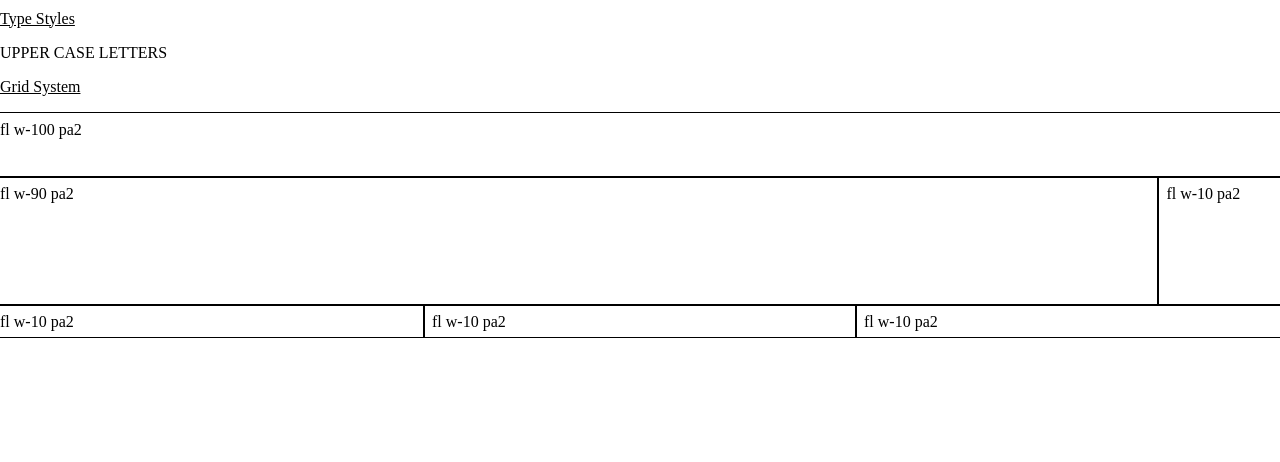
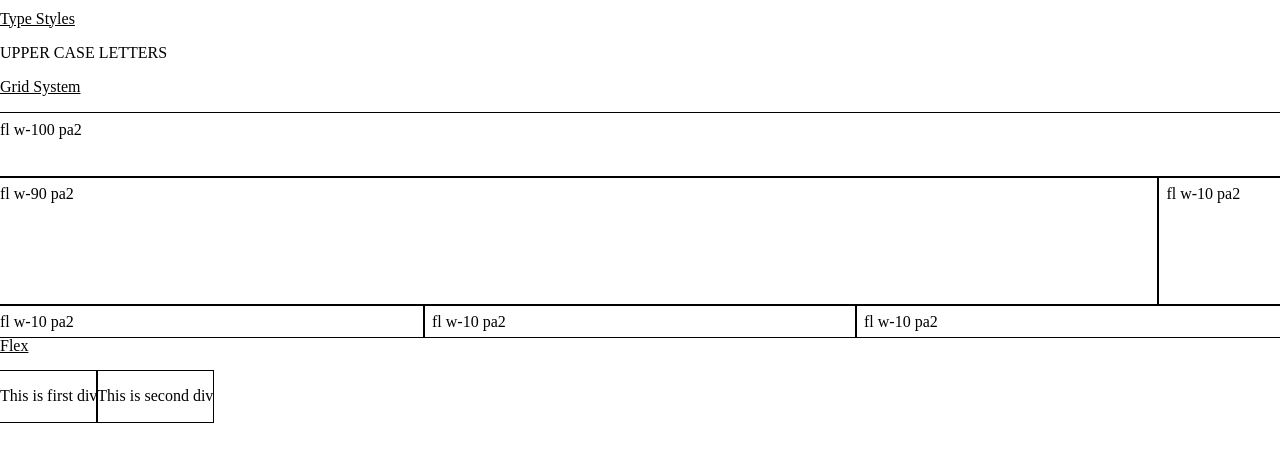
Before and after one commit to gihanmu/tachyons-examples, a plain HTML site: page index.html in a window 1280 px wide. Shown: the part 250-712 px from the top of the page. Drawn offline with Linux system fonts and the light colour scheme.

Commit message:
Working on tachyons flex

```diff
--- a/index.html
+++ b/index.html
@@ -32,7 +32,21 @@
           <div class="fl w-third pa2 outline h2">fl w-10 pa2</div>
           <div class="fl w-third pa2 outline h2">fl w-10 pa2</div>
 
-        </div>
+    </div>
+
+    <p class="underline">Flex</p>
+
+
+    <div class="flex">
+      <div class="outline">
+        <p>This is first div</p>
+      </div>
+
+      <div class="outline">
+        <p>This is second div</p>
+      </div>
+    </div>
+
 
 
   </body>
```
